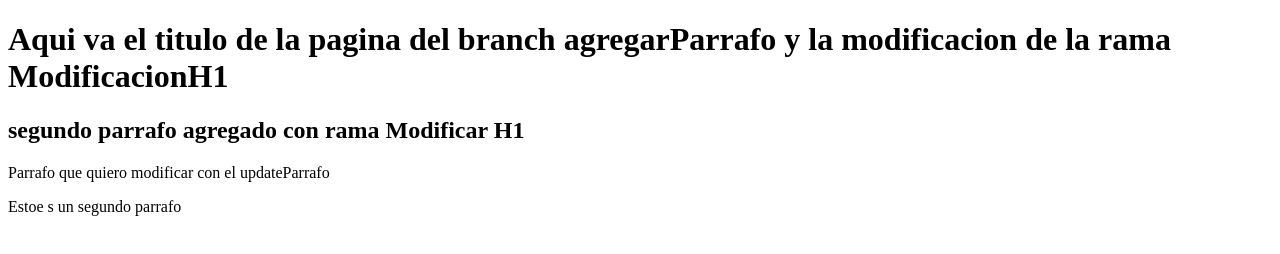
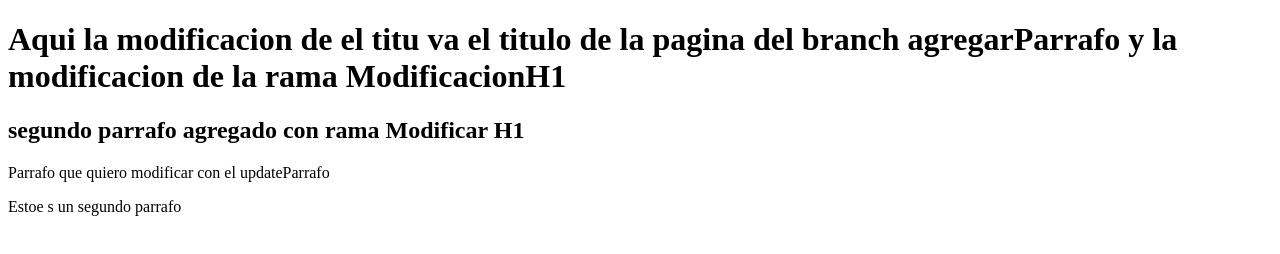
Before and after one commit to gjrangel2/Proyecto-Web-empresa-C, a plain HTML site: page index.html in a window 1280 px wide. Drawn offline with Linux system fonts and the light colour scheme.

Commit message:
modificacion h1

```diff
--- a/index.html
+++ b/index.html
@@ -7,7 +7,7 @@
 </head>
 <link href="miEstilo.css">
 <body>
-    <h1>Aqui va el titulo de la pagina del branch agregarParrafo y la modificacion de la rama ModificacionH1</h1>
+    <h1>Aqui la modificacion de el titu va el titulo de la pagina del branch agregarParrafo y la modificacion de la rama ModificacionH1</h1>
         <h2>segundo parrafo agregado con rama Modificar H1        </h2>
     <p>Parrafo que quiero modificar con el updateParrafo</p>
     <p>Estoe s un segundo parrafo</p>
```
